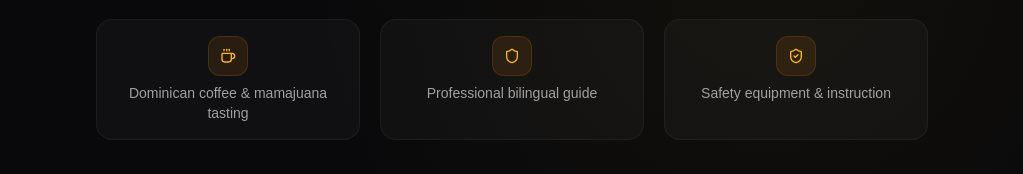
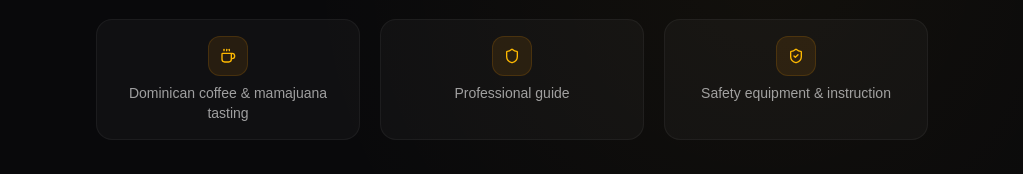
Before and after one commit to Michaellinaresxk/sunset-landing, a Next.js app: page / in a window 1280 px wide. Shown: the part 1900-2074 px from the top of the page, without its empty margins (128-1151 px from the left). Built offline with nearby package versions, Linux system fonts and the light colour scheme.

Commit message:
Remove bilingual guide.

```diff
--- a/src/components/sections/IncludesSection.tsx
+++ b/src/components/sections/IncludesSection.tsx
@@ -12,7 +12,7 @@ const INCLUDES = [
   { label: 'Playa Macao beach ride', icon: MapPin },
   { label: 'Scenic river & nature trail', icon: Waves },
   { label: 'Dominican coffee & mamajuana tasting', icon: Coffee },
-  { label: 'Professional bilingual guide', icon: Shield },
+  { label: 'Professional guide', icon: Shield },
   { label: 'Safety equipment & instruction', icon: ShieldCheck },
 ];
 
```
